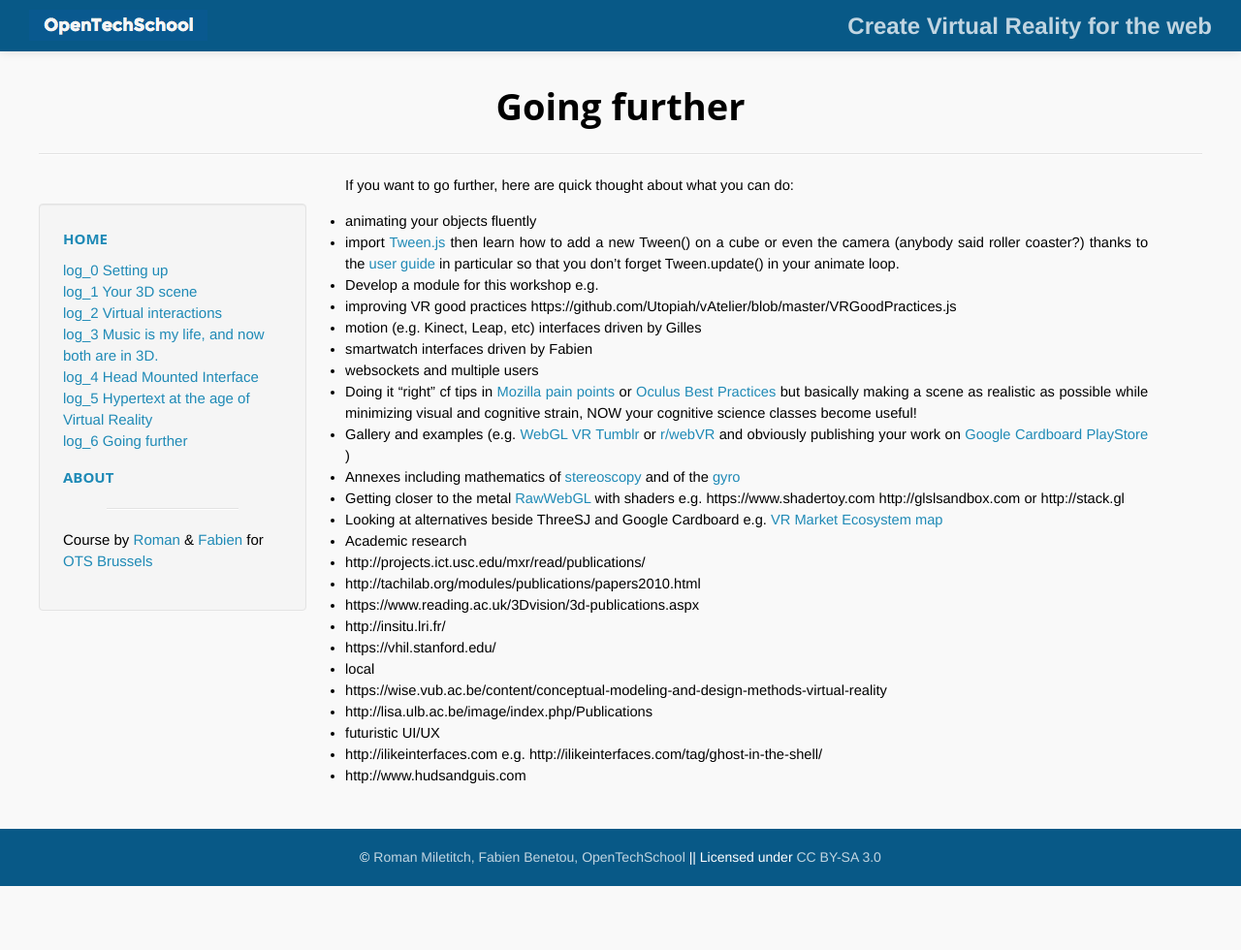
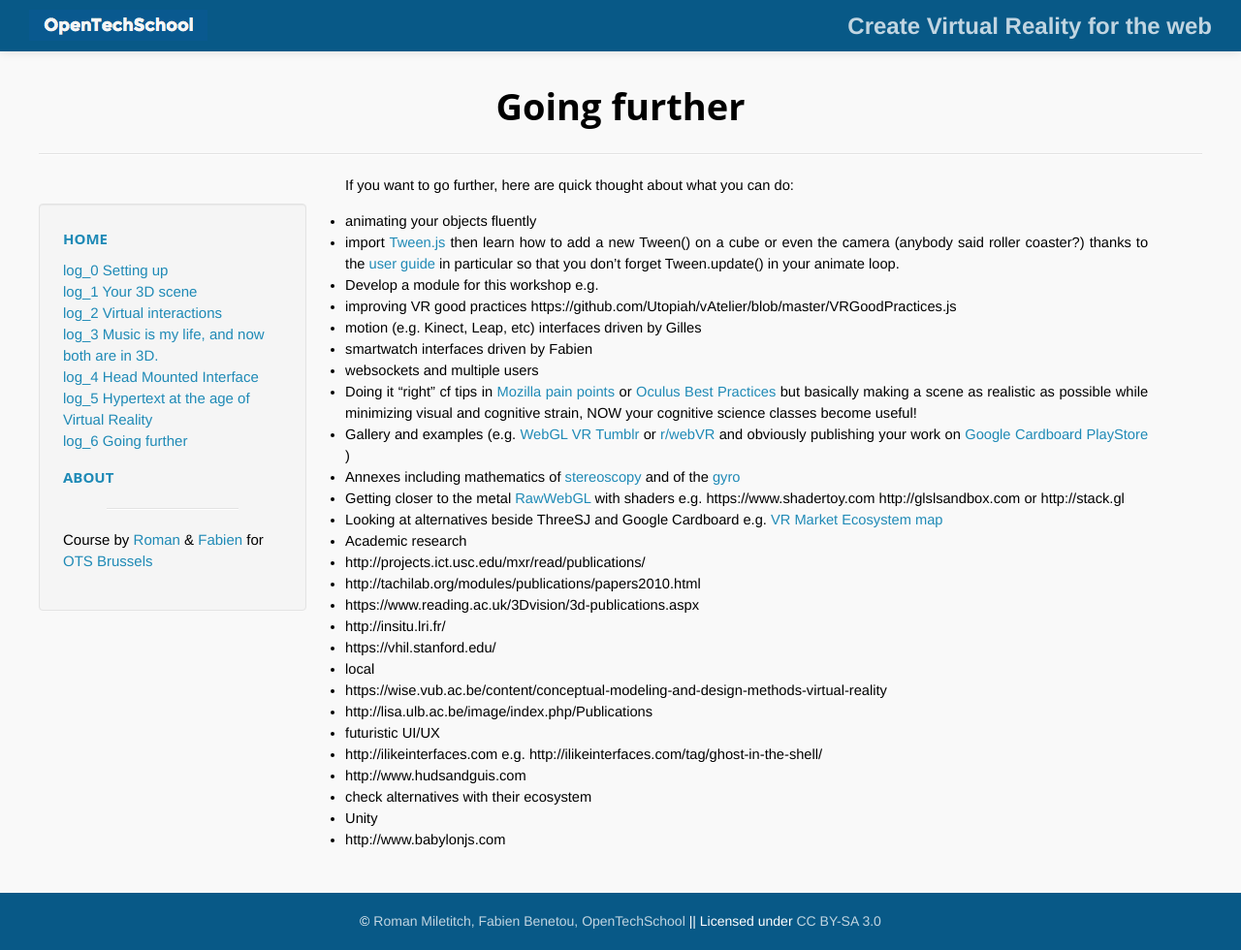
Before and after one commit to OpenTechSchool-Brussels/webVR-for-3D-graphics-and-music, a Jekyll site: the page built from going-further.markdown, in a window 1280 px wide. Shown: the whole page at 97% size. Built offline with Jekyll 4.4.1, drawn with Linux system fonts in a browser that asks for light colours; Markdown is read by kramdown in place of the engine named in the settings; before the commit the page ends 914 px from its top, so only the background shows below that.

Commit message:
alternatives

```diff
--- a/going-further.markdown
+++ b/going-further.markdown
@@ -31,3 +31,6 @@
  * futuristic UI/UX
   * http://ilikeinterfaces.com e.g. http://ilikeinterfaces.com/tag/ghost-in-the-shell/
   * http://www.hudsandguis.com
+* check alternatives with their ecosystem
+ * Unity
+ * http://www.babylonjs.com
```
